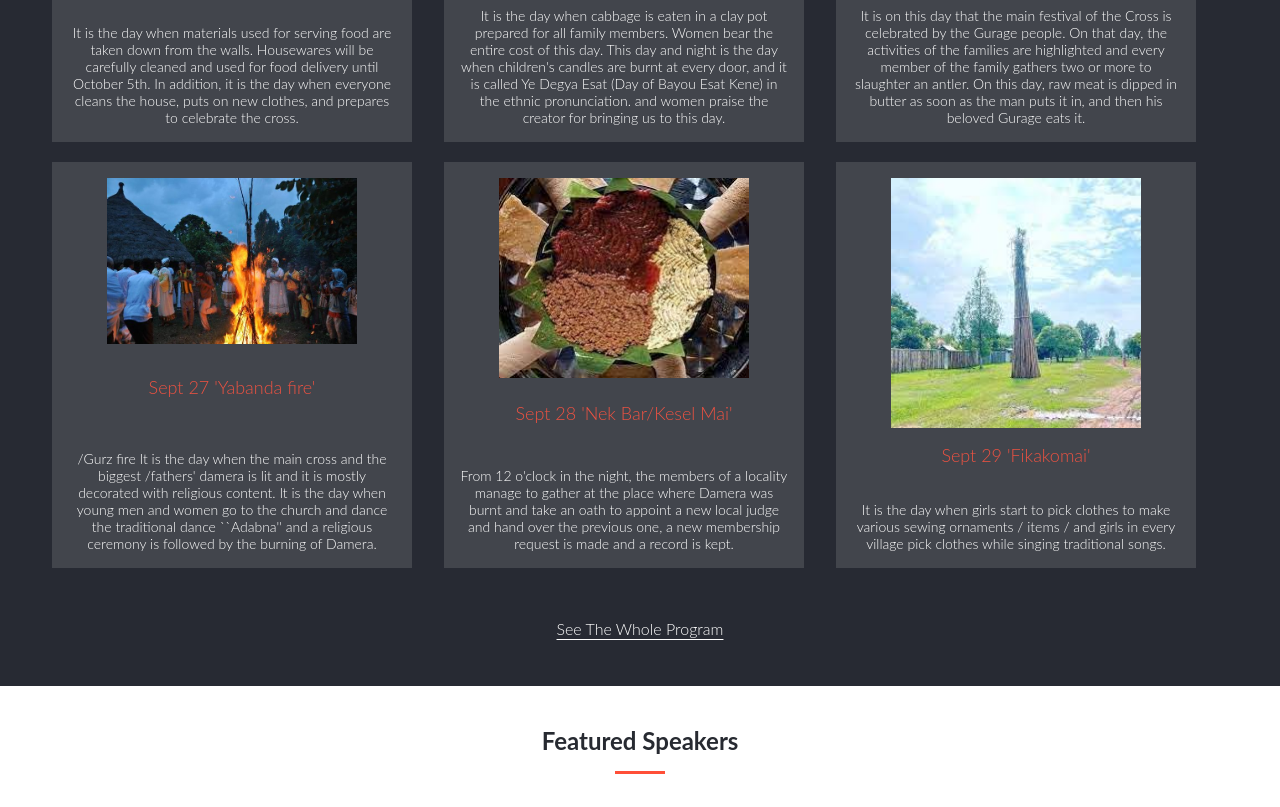
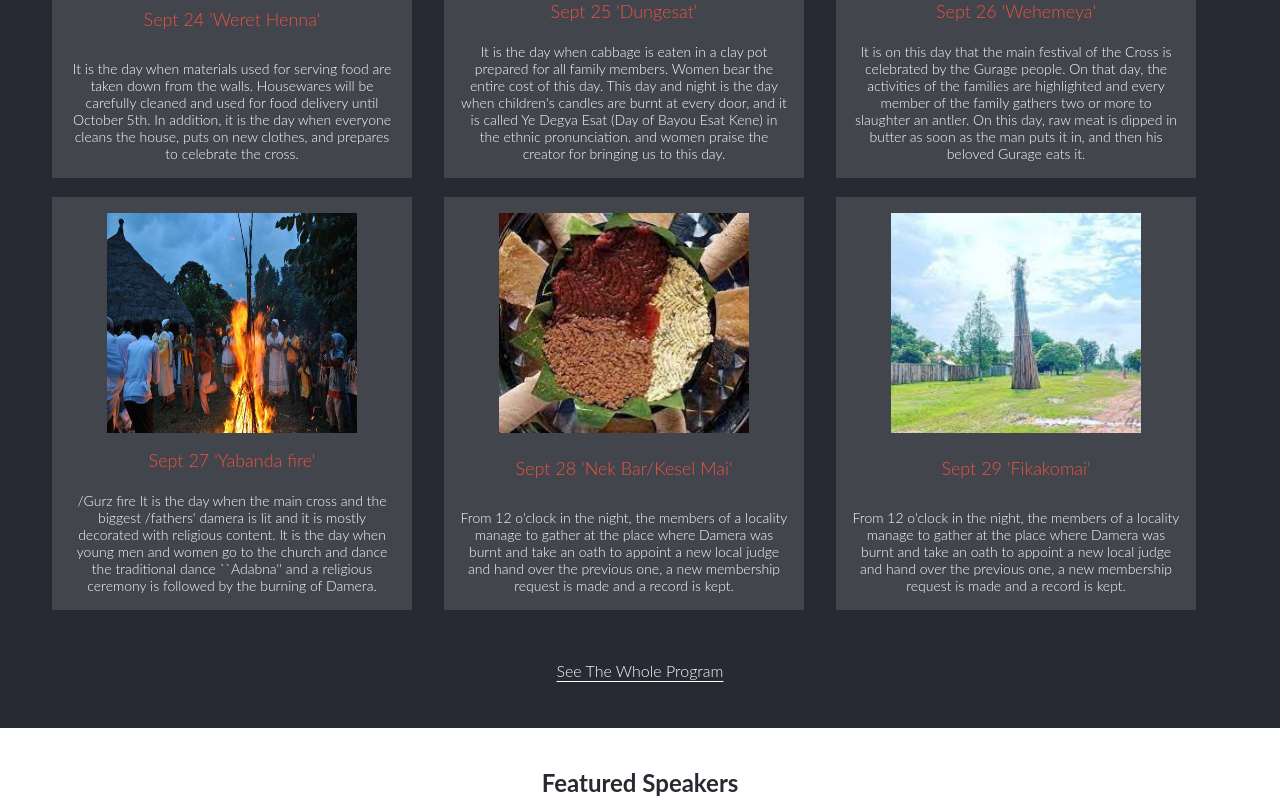
Before and after one commit to Benawi/Capstone-1-Microverse, a website: page Index.html in a window 1280 px wide. Shown: the part 1442-2249 px from the top of the page. Drawn offline with Linux system fonts and the light colour scheme.

Commit message:
Content of cards stay aligned regardless of different card sections content size

```diff
--- a/Index.html
+++ b/Index.html
@@ -197,9 +197,10 @@
               Sept 29 'Fikakomai'
             </h2>
             <p class="program-text default-family fs-14 fw-700 fc-white">
-              It is the day when girls start to pick clothes to make
-              various sewing ornaments / items / and girls in every
-              village pick clothes while singing traditional songs.
+              From 12 o'clock in the night, the members of a locality manage to
+              gather at the place where Damera was burnt and take an oath to appoint
+              a new local judge and hand over
+              the previous one, a new membership request is made and a record is kept.
             </p>
           </div>
 
@@ -218,12 +219,12 @@
             </p>
           </div>
           <div id="program-7" class="program-container d-flex d-justify-between d-align-center mb-1">
-            <img class="program-img-7" src="../Resource/Images/events/24.jpg" alt="Meskel image" />
+            <img class="program-img-7" src="./Resource/Images/events/meskel.jpg" alt="Meskel image" />
             <h2 class="program-title default-family fc-orange fw-700 mt-1 mb-1">
               From Sept 28 to October 04
             </h2>
             <p class="program-text default-family fs-14 fw-700 fc-white">
-              It's time to question the mother-in-law and mother-in-law.
+              10 It's time to question the mother-in-law and mother-in-law.
               Girls carry hats and tails for their mothers, hair butter
               for their fathers, and their husbands carry muktas.
               Their children, who are part of their husbands, will be
@@ -231,8 +232,8 @@
               and they will be honored and respected by all their in-laws.
             </p>
           </div>
-          <div id="program-7" class="program-container d-flex d-justify-between d-align-center mb-1">
-            <img class="program-img-7" src="../Resource/Images/events/meskel.jpg" alt="Meskel image" />
+          <div id="program-8" class="program-container d-flex d-justify-between d-align-center mb-1">
+            <img class="program-img-8" src="./Resource/Images/events/18.jpg" alt="Meskel image" />
             <h2 class="program-title default-family fc-orange fw-700 mt-1 mb-1">
               From Sept 24 to Oct 16
             </h2>
--- a/css/style.css
+++ b/css/style.css
@@ -291,8 +291,10 @@ body {
 .program-img-3,
 .program-img-5,
 .program-img-6,
-.program-img-7 {
+.program-img-7,
+.program-img-8 {
   width: 80px;
+  height: 70px;
 }
 
 .program-title {
@@ -566,7 +568,7 @@ body {
   }
 
   .program-text {
-    margin-top: 1rem;
+    margin-top: 0.1rem;
   }
 
   .program-title {
@@ -589,8 +591,10 @@ body {
   .program-img-3,
   .program-img-5,
   .program-img-6,
-  .program-img-7 {
+  .program-img-7,
+  .program-img-8 {
     width: 250px;
+    height: 220px;
   }
 
   /* meskels Section */
```
